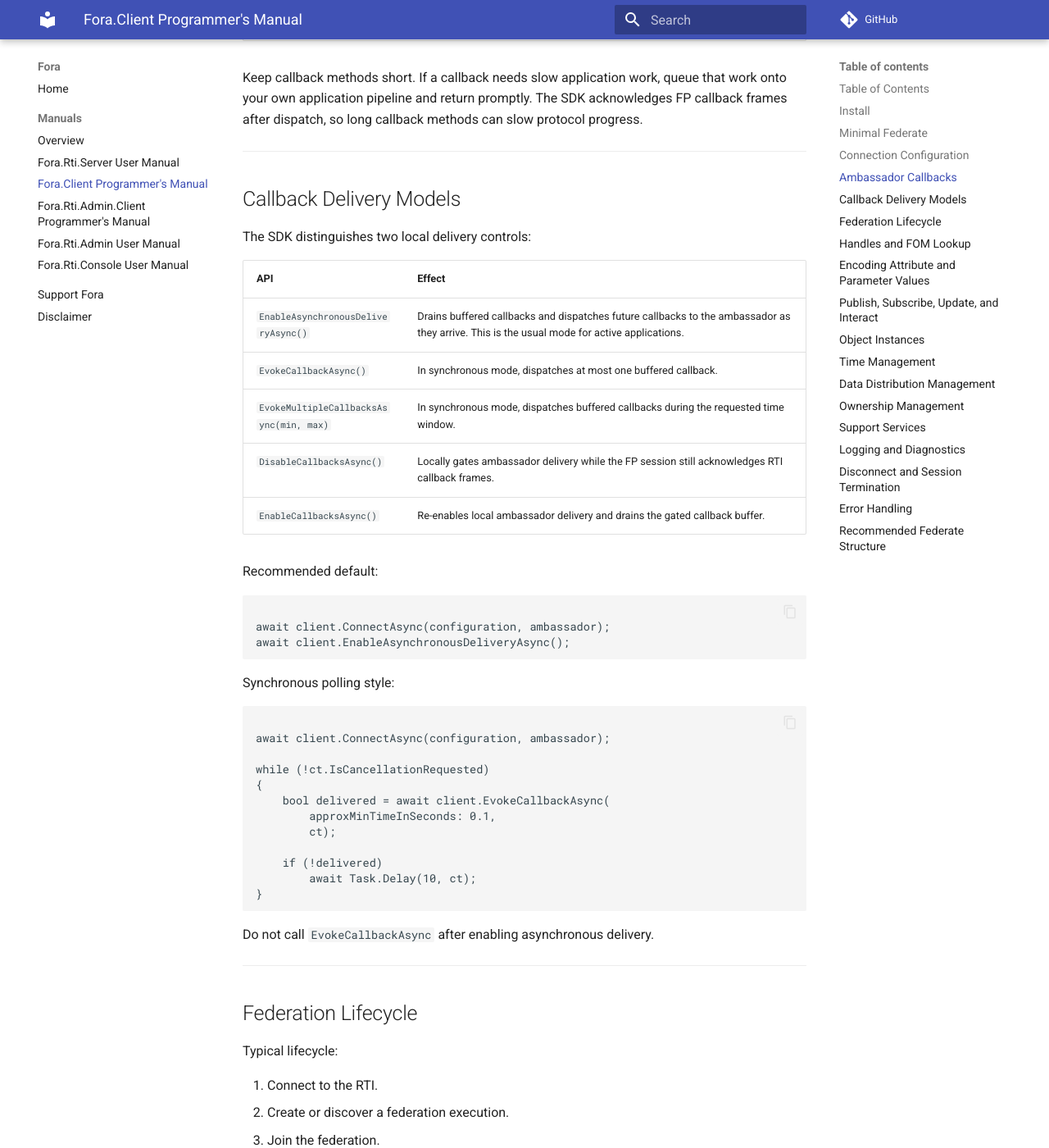
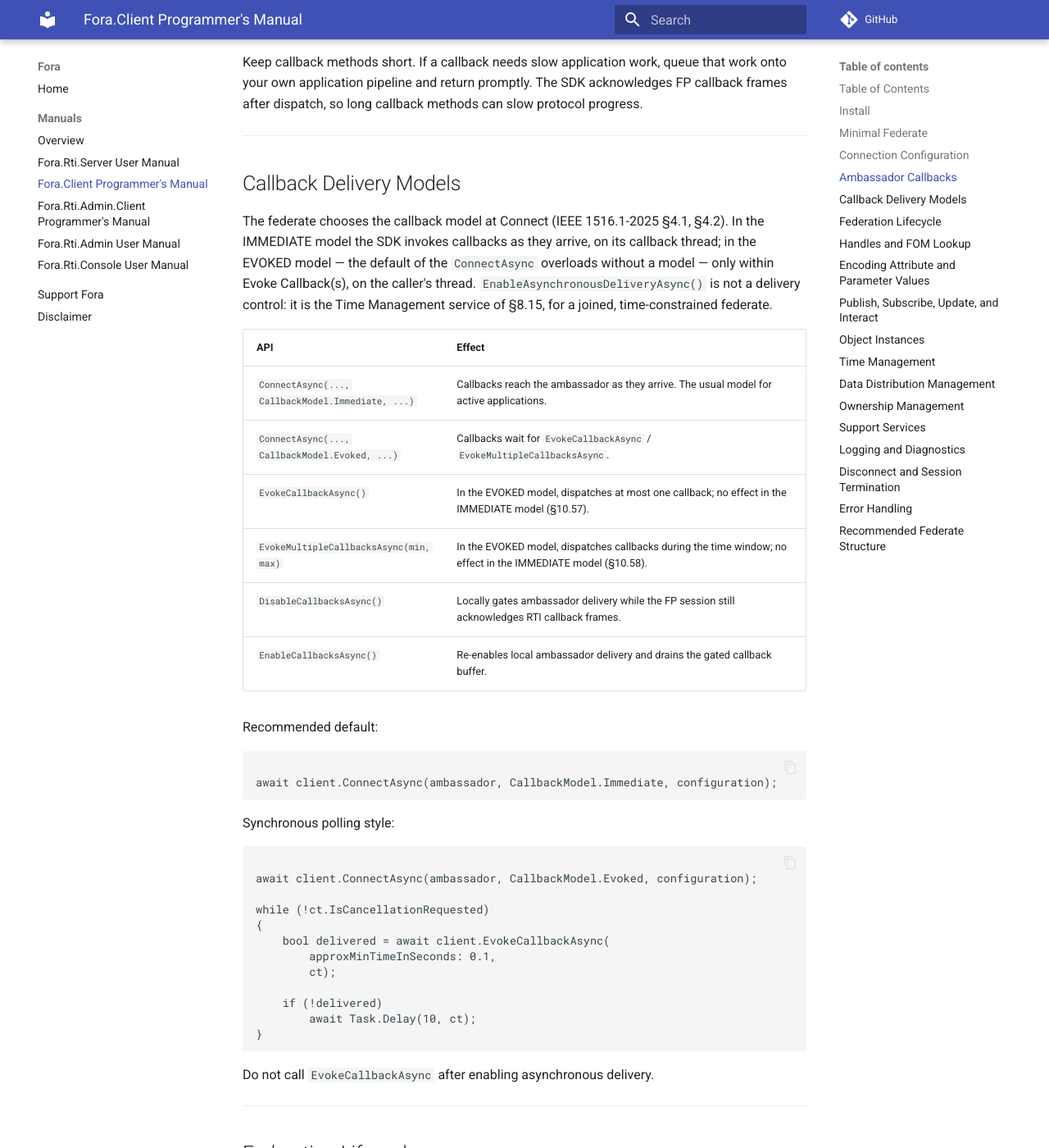
Before and after one commit to otopcu/fora-site, an MkDocs documentation site: the page built from docs/manuals/fora-client-programmers-manual.md, in a window 1280 px wide and 1400 px high, scrolled down 4842 px. Shown: the whole window at 82% size. Built offline with MkDocs 1.6.1 and Material for MkDocs 9.7.7, drawn with Linux system fonts in a browser that asks for light colours; comment, search, counter and statistics services are not loaded; some of the changed text lies outside the part shown.

Commit message:
docs: record joined federates and the callback models
Clause coverage, exceptions, the interop matrix change log, brief release
notes, and the callback model sections of the programmer's manual, the
site and the client architecture.

Co-Authored-By: Claude Opus 5.5 <noreply@anthropic.com>

```diff
--- a/docs/manuals/fora-client-programmers-manual.md
+++ b/docs/manuals/fora-client-programmers-manual.md
@@ -60,13 +60,12 @@ using Fora.Client;
 await using var client = new ForaClient();
 var ambassador = new MyFederateAmbassador();
 
-await client.ConnectAsync(new RtiConfiguration
+// IMMEDIATE: callbacks reach the ambassador as they arrive (IEEE 1516.1-2025 §4.1).
+await client.ConnectAsync(ambassador, CallbackModel.Immediate, new RtiConfiguration
 {
     RtiAddress = "127.0.0.1:15164",
     Transport = RtiTransportKind.Tcp
-}, ambassador);
-
-await client.EnableAsynchronousDeliveryAsync();
+});
 
 await client.CreateFederationExecutionAsync("DemoFederation", "Demo.xml");
 var federate = await client.JoinFederationExecutionAsync(
@@ -194,27 +193,30 @@ Keep callback methods short. If a callback needs slow application work, queue th
 
 ## Callback Delivery Models
 
-The SDK distinguishes two local delivery controls:
+The federate chooses the callback model at Connect (IEEE 1516.1-2025 §4.1, §4.2). In the IMMEDIATE model the SDK
+invokes callbacks as they arrive, on its callback thread; in the EVOKED model — the default of the `ConnectAsync`
+overloads without a model — only within Evoke Callback(s), on the caller's thread. `EnableAsynchronousDeliveryAsync()`
+is not a delivery control: it is the Time Management service of §8.15, for a joined, time-constrained federate.
 
 | API | Effect |
 | :--- | :--- |
-| `EnableAsynchronousDeliveryAsync()` | Drains buffered callbacks and dispatches future callbacks to the ambassador as they arrive. This is the usual mode for active applications. |
-| `EvokeCallbackAsync()` | In synchronous mode, dispatches at most one buffered callback. |
-| `EvokeMultipleCallbacksAsync(min, max)` | In synchronous mode, dispatches buffered callbacks during the requested time window. |
+| `ConnectAsync(..., CallbackModel.Immediate, ...)` | Callbacks reach the ambassador as they arrive. The usual model for active applications. |
+| `ConnectAsync(..., CallbackModel.Evoked, ...)` | Callbacks wait for `EvokeCallbackAsync` / `EvokeMultipleCallbacksAsync`. |
+| `EvokeCallbackAsync()` | In the EVOKED model, dispatches at most one callback; no effect in the IMMEDIATE model (§10.57). |
+| `EvokeMultipleCallbacksAsync(min, max)` | In the EVOKED model, dispatches callbacks during the time window; no effect in the IMMEDIATE model (§10.58). |
 | `DisableCallbacksAsync()` | Locally gates ambassador delivery while the FP session still acknowledges RTI callback frames. |
 | `EnableCallbacksAsync()` | Re-enables local ambassador delivery and drains the gated callback buffer. |
 
 Recommended default:
 
 <pre><code class="language-csharp">
-await client.ConnectAsync(configuration, ambassador);
-await client.EnableAsynchronousDeliveryAsync();
+await client.ConnectAsync(ambassador, CallbackModel.Immediate, configuration);
 </code></pre>
 
 Synchronous polling style:
 
 <pre><code class="language-csharp">
-await client.ConnectAsync(configuration, ambassador);
+await client.ConnectAsync(ambassador, CallbackModel.Evoked, configuration);
 
 while (!ct.IsCancellationRequested)
 {
```
